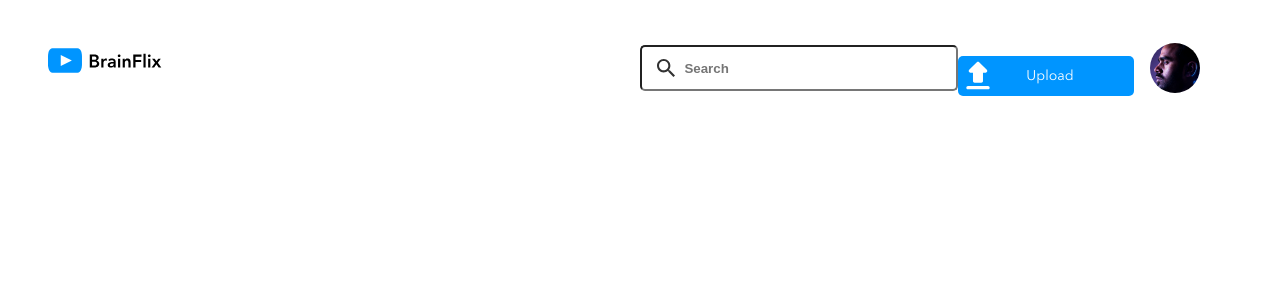
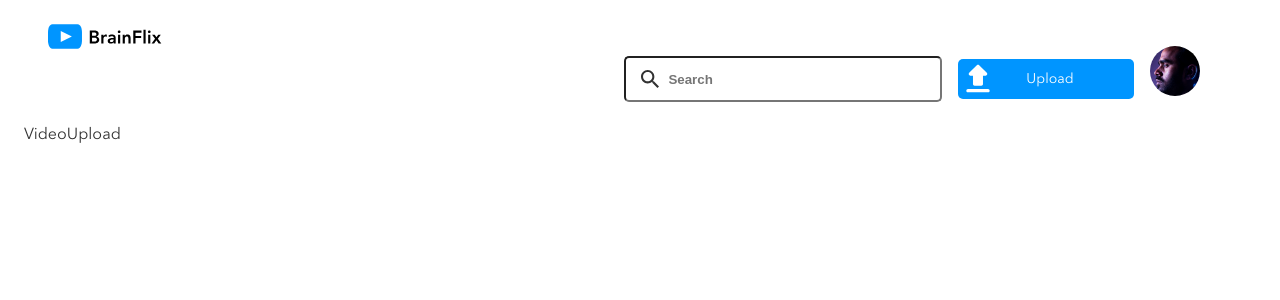
Before and after one commit to richardly9319/BrainFlix, a React (Create React App) app: page /VideoUpload in a window 1280 px wide. Before the commit this address had no page. Shown: the top 300 px of the page. Built offline with nearby package versions, Linux system fonts and the light colour scheme.

Commit message:
minor format changes

```diff
--- a/src/App.jsx
+++ b/src/App.jsx
@@ -4,6 +4,7 @@ import Navbar from './components/Navbar/Navbar';
 import HomePage from './pages/HomePage/HomePage';
 
 import { BrowserRouter, Routes, Route } from 'react-router-dom';
+import VideoUpload from './pages/VideoUpload/VideoUpload';
 
 function App() {
 
@@ -14,6 +15,8 @@ function App() {
       <Navbar />
       <Routes>
         <Route path="/" element={<HomePage selectedVideo={0}/>}></Route>
+        <Route path="/HomePage" element={<HomePage selectedVideo={0}/>}></Route>
+        <Route path="/VideoUpload" element={<VideoUpload />}></Route>
       </Routes>
     </BrowserRouter>
     </div>
--- a/src/components/Navbar/Navbar.jsx
+++ b/src/components/Navbar/Navbar.jsx
@@ -3,13 +3,16 @@ import './Navbar.scss';
 import userImage from '../../assets/Images/Mohan-muruge.jpg';
 import uploadIcon from '../../assets/Icons/upload.svg'
 import Button from '../Button/Button';
+import { Link } from 'react-router-dom';
 
 function Navbar() {
     return (
         <div className="navbar">
+            <Link to="/">
             <img className="navbar__logo" src={logo} alt="logo" />
+            </Link>
             <div className="navbar__searchBar-and-Img-and-Button1">
-                <input type="text" placeholder="Search"/>
+                <input className="navbar__searchBar" type="text" placeholder="Search"/>
                 <Button visibility="1" icon={uploadIcon} text="Upload" />
                 <img className="navbar__userImage" src={userImage} alt="user" />
             </div>
--- a/src/components/Navbar/Navbar.scss
+++ b/src/components/Navbar/Navbar.scss
@@ -49,6 +49,15 @@ input {
         }
     }
 
+    &__searchBar {
+
+        @include tablet{
+            margin: 1rem;
+            margin-bottom: 0;
+        }
+
+    }
+
     &__userImage {
         width: 50px;
         height: 50px;
--- /dev/null
+++ b/src/pages/VideoUpload/VideoUpload.jsx
@@ -0,0 +1,9 @@
+import './VideoUpload.scss';
+
+function VideoUpload() {
+  return (
+    <div>VideoUpload</div>
+  )
+}
+
+export default VideoUpload
```
Also changed, not shown: src/pages/VideoUpload/VideoUpload.scss (added).
